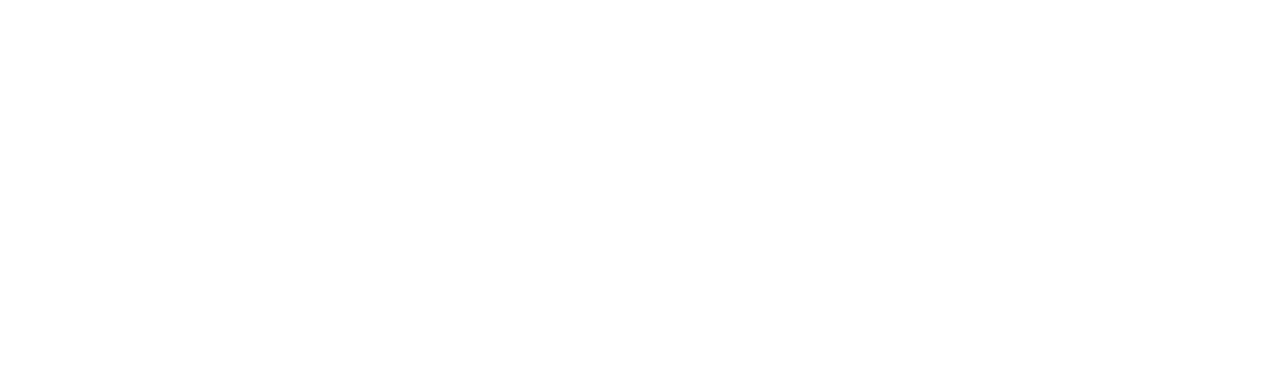
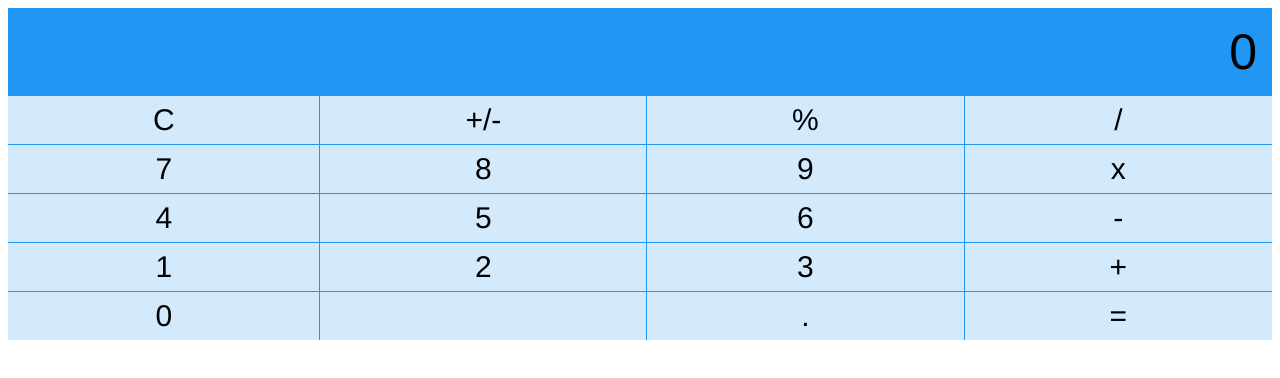
Before and after one commit to ericlambert/calculator, a plain HTML site: page index.html in a window 1280 px wide. Drawn offline with Linux system fonts and the light colour scheme.

Commit message:
added html and css to display a non-functioning calculator

```diff
--- a/index.html
+++ b/index.html
@@ -2,12 +2,39 @@
 
 <html lang="en">
 	<head>
-	  <meta charset="utf-8">
-	  <title></title>
-	  <link rel="stylesheet" href="style.css">
+		<meta charset="utf-8">
+		<title></title>
+		<link rel="stylesheet" href="style.css">
 	</head>
 
 	<body>
-	  <script src="scripts.js"></script>
+		<div id='calculator'>
+			<div id='display'>0</div>
+
+			<div class='grid-container'>
+				<div>C</div>
+				<div>+/-</div>
+				<div>%</div>
+				<div>/</div>
+				<div>7</div>
+				<div>8</div>
+				<div>9</div>
+				<div>x</div>
+				<div>4</div>
+				<div>5</div>
+				<div>6</div>
+				<div>-</div>
+				<div>1</div>
+				<div>2</div>
+				<div>3</div>
+				<div>+</div>
+				<div>0</div>
+				<div></div>
+				<div>.</div>
+				<div>=</div>
+			</div>
+		</div>
+
+		<script src="scripts.js"></script>
 	</body>
 </html>
--- a/style.css
+++ b/style.css
@@ -0,0 +1,25 @@
+#calculator {
+	background-color: #2196F3;
+	font-family: Helvetica, Arial, sans-serif;
+}
+
+#display {
+	text-align: right;
+  	font-size: 50px;
+  	padding: 15px;
+	grid-area: display;
+}
+
+
+.grid-container {
+	display: grid;
+	grid-template-columns: auto auto auto auto;
+	grid-gap: 1px;
+}
+
+.grid-container > div {
+	background-color: rgba(255, 255, 255, 0.8);
+	text-align: center;
+	font-size: 30px;
+	padding: 7px;
+}
```
